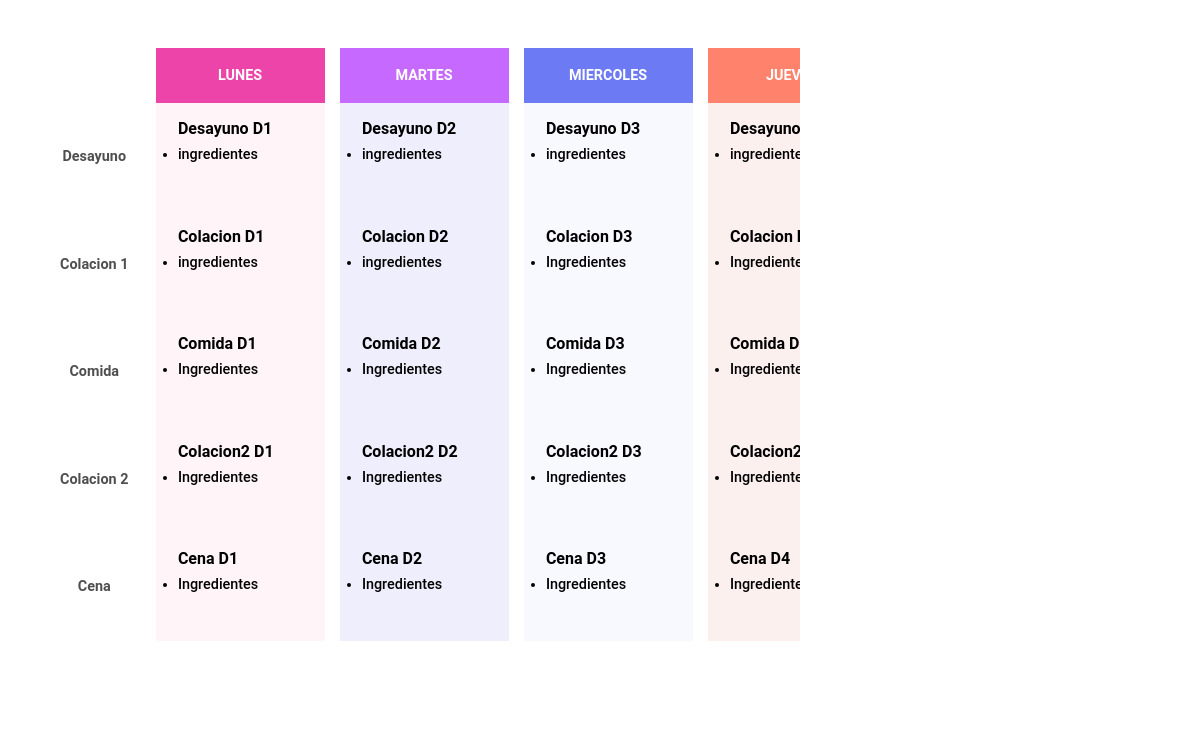
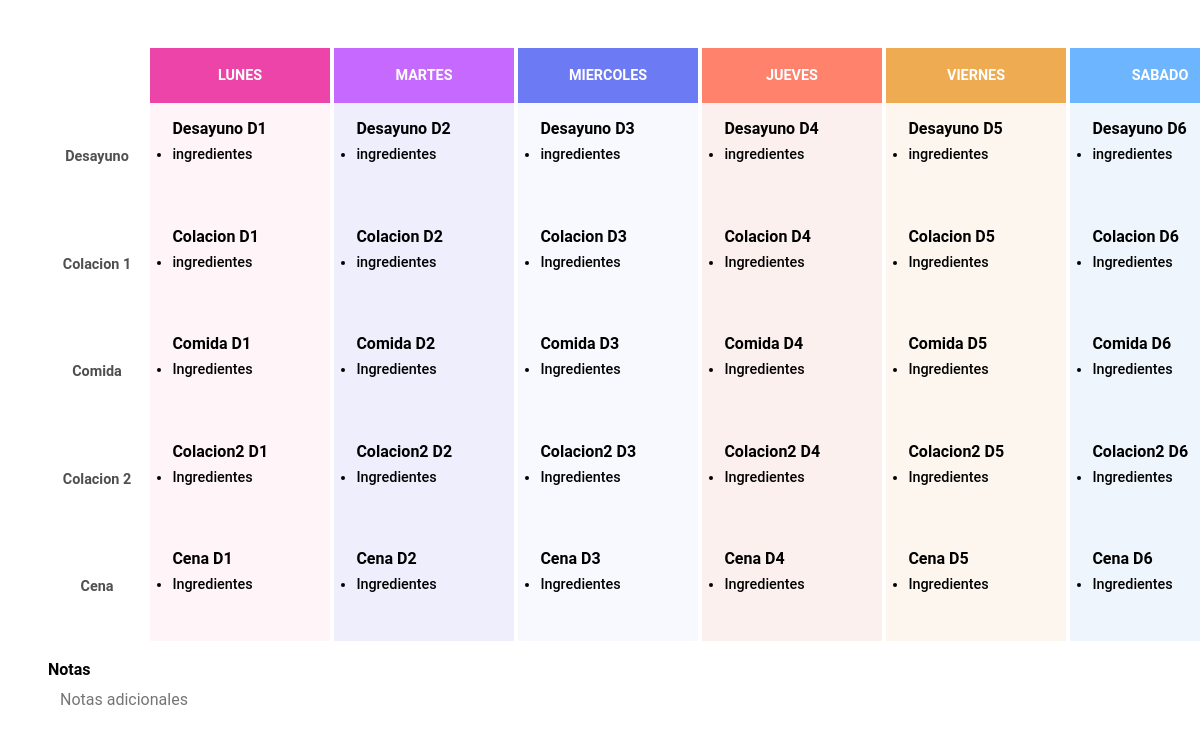
Before and after one commit to OscarAOlivas/Electron-Course, an Electron app: page index.html in a window 800 px wide. Shown: the top 746 px of the page, 1200 px wide, since content can reach past the window. Drawn offline with Linux system fonts and the light colour scheme.

Commit message:
Actualizacion
Se agregaron scrolls y el area para notas

```diff
--- a/index.html
+++ b/index.html
@@ -17,7 +17,7 @@
   </head>
 
   <body>
-    <div class="p-5" style="max-width: 1920px; overflow: hidden;">
+    <div class="p-5" > <!-- style="max-width: 1920px; overflow: hidden;" -->
       <table class="table align-middle" id="table" >
         <thead>
           <tr class="table">
@@ -309,6 +309,8 @@
 
         </tbody>
       </table>
+      <label for="floatingTextarea" id="labelnotes">Notas</label>
+      <textarea class="form-control" placeholder="Notas adicionales" id="textareanotes"></textarea>
     </div>
     <!-- <button onclick="imprimirPagina();">Imprimir</button>
     <script>
--- a/styles.css
+++ b/styles.css
@@ -91,7 +91,7 @@ td.dat>h6.ingrediente{
 }
 .table>:not(caption)>*>*{
   border-color: white;
-  border-right-width: 15px;
+  border-right-width: 4px;
   border-bottom-width: 0px;
   /* border-spacing: 50px; */
 }
@@ -174,3 +174,22 @@ td:hover .button {
 h6.ingrediente:hover .close-button {
   display: block;
 }
+#labelnotes{
+  font-weight: bold;
+  color: black;
+}
+
+div.p-5 {
+  width: 100%;
+  height: 100%;
+  overflow-x: visible;
+}
+#textareanotes{
+  resize: none;
+  border: transparent;
+  color: black;
+}
+#textareanotes:focus{
+  resize: both;
+  border:black
+}
```
